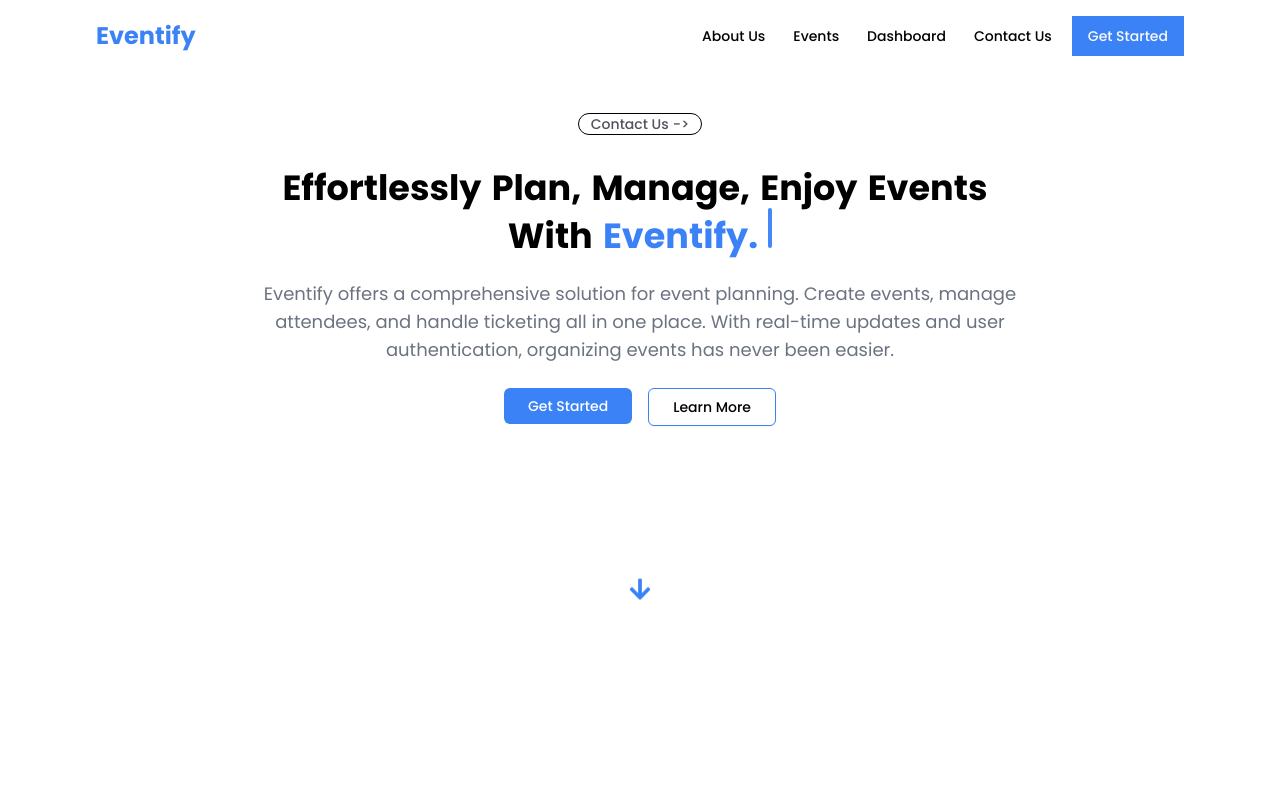
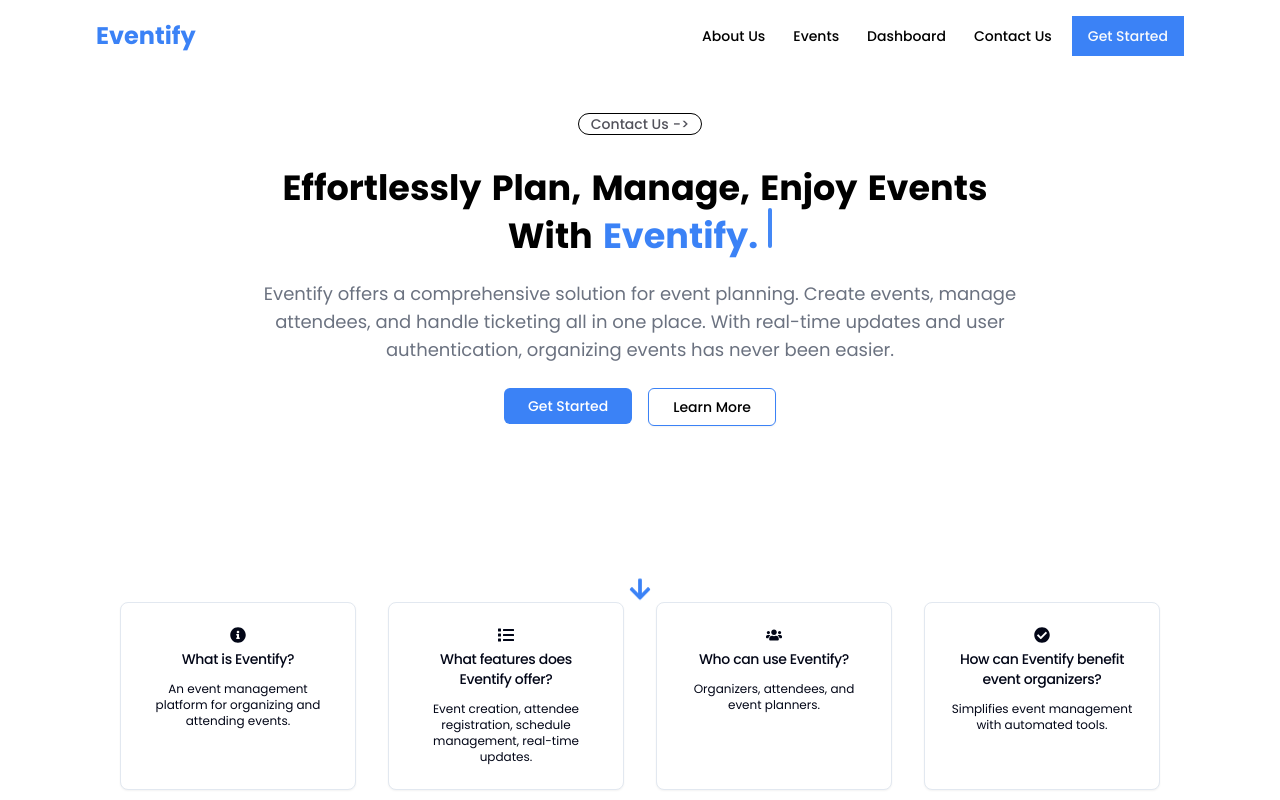
Before and after one commit to Ashakour1/Eventify, a React (Vite) app in the folder client/: page / in a window 1280 px wide. Built offline with nearby package versions, Linux system fonts and the light colour scheme.

Commit message:
Add QuickFindAnswers component to Hero section page
This commit adds the QuickFindAnswers component to the Hero section page. The component displays frequently asked questions about the Eventify platform and its features. The component is added below the main hero section and above the footer.

```diff
--- /dev/null
+++ b/client/src/components/QuickFindAnswers.jsx
@@ -0,0 +1,69 @@
+import { FaUsers, FaInfoCircle, FaList, FaCheckCircle } from "react-icons/fa";
+import { Card, CardContent, CardHeader, CardTitle } from "@/components/ui/card";
+
+const QuickFindAnswers = () => {
+  return (
+    <section>
+      <div className="grid gap-4 md:grid-cols-2 md:gap-8 lg:grid-cols-4">
+        <Card x-chunk="dashboard-01-chunk-0">
+          <CardHeader className="flex flex-col items-center justify-center pb-3">
+            <FaInfoCircle className="h-4 w-4" />
+            <CardTitle className="text-sm font-medium text-center">
+              What is Eventify?
+            </CardTitle>
+          </CardHeader>
+          <CardContent className="text-center">
+            <p className="text-xs text-muted-foreground">
+              An event management platform for organizing and attending events.
+            </p>
+          </CardContent>
+        </Card>
+
+        <Card x-chunk="dashboard-01-chunk-1">
+          <CardHeader className="flex flex-col items-center justify-center pb-3">
+            <FaList className="h-4 w-4" />
+            <CardTitle className="text-sm font-medium text-center">
+              What features does Eventify offer?
+            </CardTitle>
+          </CardHeader>
+          <CardContent className="text-center">
+            <p className="text-xs text-muted-foreground">
+              Event creation, attendee registration, schedule management,
+              real-time updates.
+            </p>
+          </CardContent>
+        </Card>
+
+        <Card x-chunk="dashboard-01-chunk-2">
+          <CardHeader className="flex flex-col items-center justify-center pb-3">
+            <FaUsers className="h-4 w-4" />
+            <CardTitle className="text-sm font-medium text-center">
+              Who can use Eventify?
+            </CardTitle>
+          </CardHeader>
+          <CardContent className="text-center">
+            <p className="text-xs text-muted-foreground">
+              Organizers, attendees, and event planners.
+            </p>
+          </CardContent>
+        </Card>
+
+        <Card x-chunk="dashboard-01-chunk-3">
+          <CardHeader className="flex flex-col items-center justify-center pb-3">
+            <FaCheckCircle className="h-4 w-4" />
+            <CardTitle className="text-sm font-medium text-center">
+              How can Eventify benefit event organizers?
+            </CardTitle>
+          </CardHeader>
+          <CardContent className="text-center">
+            <p className="text-xs text-muted-foreground">
+              Simplifies event management with automated tools.
+            </p>
+          </CardContent>
+        </Card>
+      </div>
+    </section>
+  );
+};
+
+export default QuickFindAnswers;
--- a/client/src/pages/Hero-section.jsx
+++ b/client/src/pages/Hero-section.jsx
@@ -5,6 +5,7 @@ import React from "react";
 import { Link } from "react-router-dom";
 import { TypewriterEffect } from "@/components/ui/typewriter-effect";
 import { FaArrowDown } from "react-icons/fa";
+import QuickFindAnswers from "../components/QuickFindAnswers";
 
 const HeroSection = () => {
   const words = [
@@ -78,13 +79,14 @@ const HeroSection = () => {
               </button>
             </Link>
           </div>
-          <div class="  items-center pt-32  ">
+          <div className="  items-center pt-32  ">
             <FaArrowDown
               icon="mdi:arrow-down"
               className="text-3xl text-blue-500 animate-bounce w-6 h-6"
             ></FaArrowDown>
           </div>
         </div>
+        <QuickFindAnswers />
       </div>
     </main>
   );
```
